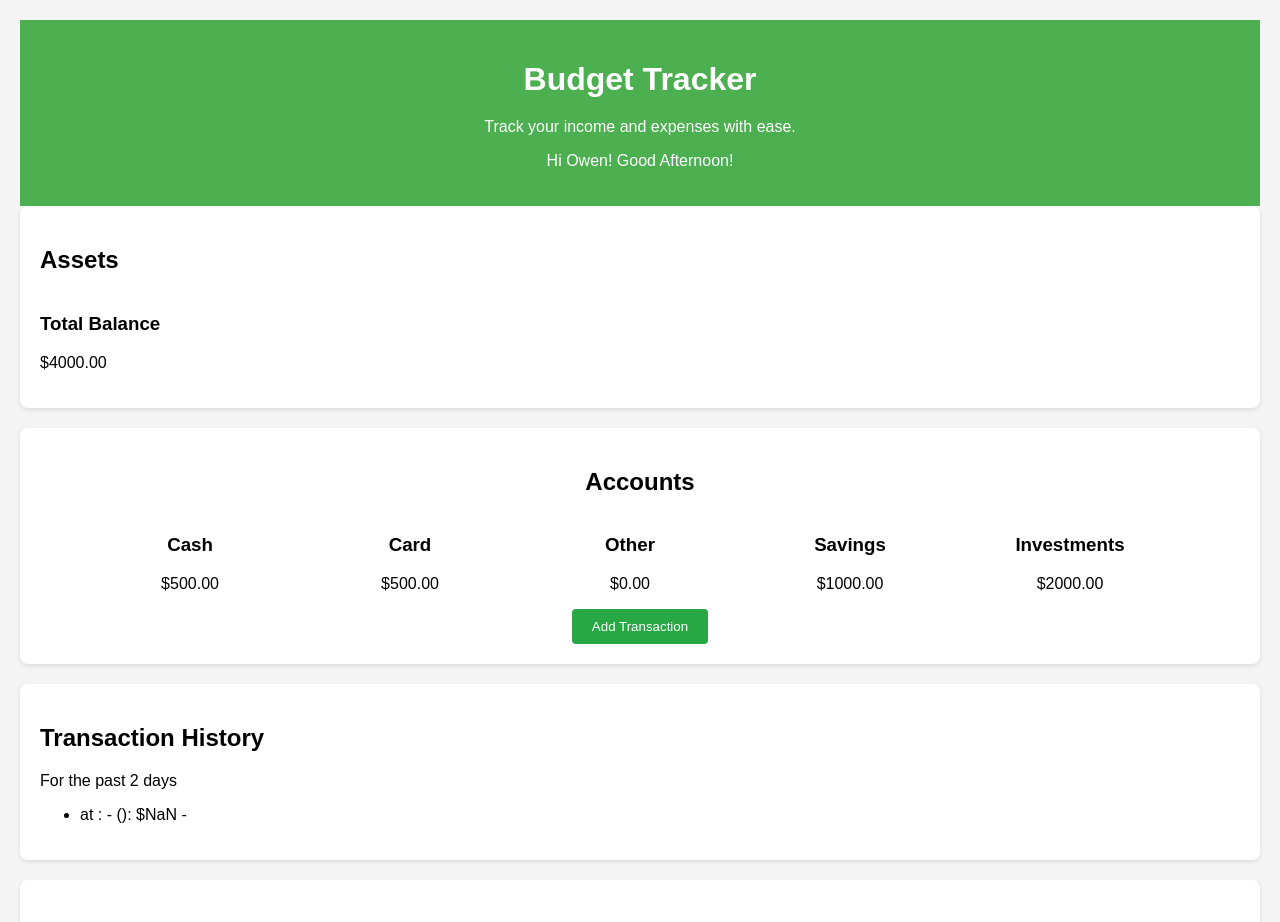
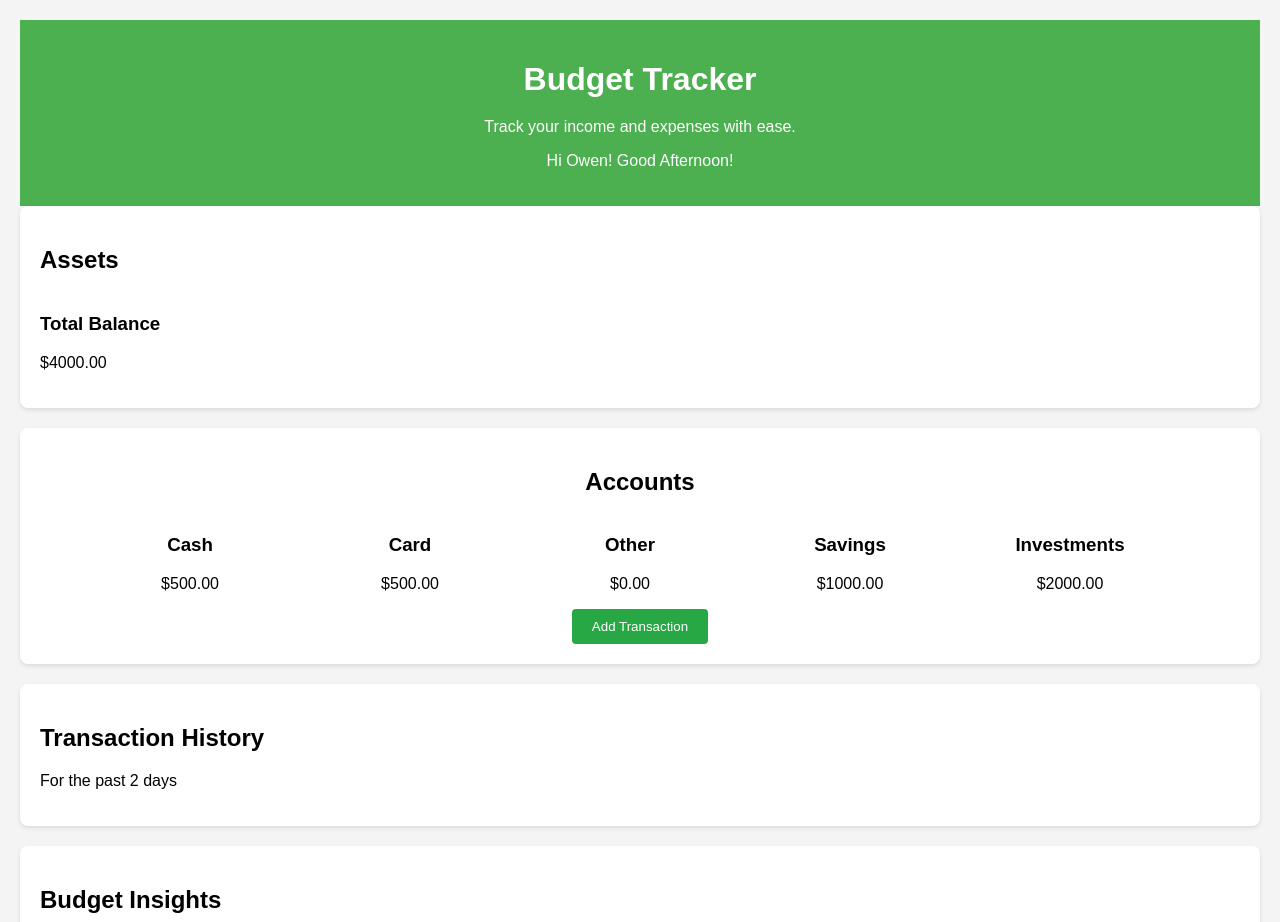
Before and after one commit to iamoen28/budget-tracker, a React (Vite) app in the folder budget_tracker/: page / in a window 1280 px wide. Shown: the top 922 px of the page. Built offline with nearby package versions, Linux system fonts and the light colour scheme.

Commit message:
Refactor transaction history display: replace TransactionList with TransactionCard component and update TransactionsList for improved structure and readability.

```diff
--- a/budget_tracker/src/App.jsx
+++ b/budget_tracker/src/App.jsx
@@ -2,7 +2,8 @@ import { useState } from 'react'
 import Header from './components/Header/Header.jsx'
 import BalanceCard from './components/BalanceCard/BalanceCard.jsx'
 import BalanceList from './components/BalanceCard/BalanceList.jsx'
-import TransactionList from './components/Transactions/TransactionsList.jsx'
+import TransactionCard from './components/Transactions/TransactionCard.jsx'
+import TransactionsList from './components/Transactions/TransactionsList.jsx'
 import TransactionForm from './components/Transactions/TransactionForm.jsx'
 
 
@@ -56,7 +57,7 @@ const App = () => {
 
   //dummy transaction data for the past 2 days, soon will be connected to database
   const transactionData = []
-  const [transactiondata, setTransactiondata] = useState([0])
+  const [transactiondata, setTransactiondata] = useState([])
 
   //modal
   const [isModalOpen, setIsModalOpen] = useState(false)
@@ -113,20 +114,11 @@ const App = () => {
       <section className="card">
         <h2>Transaction History</h2>
         <p>For the past 2 days</p>
-        <ul>
-          {transactiondata.map((tx, index) => (
-          <TransactionList
-            key={index}
-            date={tx.date}
-            time={tx.time}
-            type={tx.type}
-            category={tx.category}
-            accountType={tx.accountType}
-            amount={tx.amount}
-            description={tx.description}
-          />
-        ))}
-        </ul>
+
+        {/* check if there are transactions in the transaction data state, if there are, render the transaction list component for each transaction, if not, render a message saying there are no transactions yet. */}
+        {transactiondata.length > 0 && (
+        <TransactionsList transactions={transactiondata} />
+        )}
       </section>
 
       <section className="card">
--- /dev/null
+++ b/budget_tracker/src/components/Transactions/TransactionCard.jsx
@@ -0,0 +1,11 @@
+//Transaction cards
+import React from 'react'
+
+//transaction history list item component
+const TransactionList = ({ date, time, type, category, accountType, amount, description }) => (
+  <div className='card'>
+      {date} at {time}: {type} - {category} ({accountType}): ${parseFloat(amount).toFixed(2)} - {description}
+  </div>
+)
+
+export default TransactionList
--- a/budget_tracker/src/components/Transactions/TransactionsList.jsx
+++ b/budget_tracker/src/components/Transactions/TransactionsList.jsx
@@ -1,8 +1,24 @@
-//transaction history list item component
-const TransactionList = ({ date, time, type, category, accountType, amount, description }) => (
-  <li>
-    {date} at {time}: {type} - {category} ({accountType}): ${parseFloat(amount).toFixed(2)} - {description}
-  </li>
-)
+//TransactionList for every cards
+import React from 'react'
+import TransactionList from './TransactionCard.jsx'
 
-export default TransactionList
+const TransactionsList = ({ transactions }) => {
+  return (
+    <div className="transactions-list">
+      {transactions.map((transaction, index) => (
+        <TransactionList
+          key={index}
+          date={transaction.date}
+          time={transaction.time}
+          type={transaction.type}
+          category={transaction.category}
+          accountType={transaction.accountType}
+          amount={transaction.amount}
+          description={transaction.description}
+        />
+      ))}
+    </div>
+  )
+}
+
+export default TransactionsList
--- a/budget_tracker/src/index.css
+++ b/budget_tracker/src/index.css
@@ -9,6 +9,7 @@ body {
     margin: 0;
     padding: 20px;
 }
+
 
 
 .modal-overlay {
```
